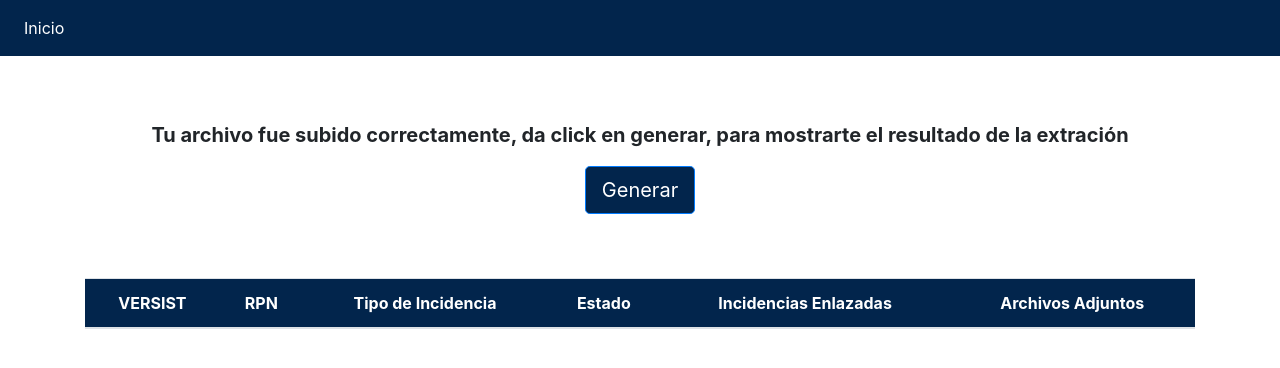
After one commit to edy98/VERSIST, a PHP site: page /html/tabla-Rpn.html in a window 1280 px wide. The commit adds this page. Shown: the top 368 px of the page. Run offline with PHP 8.4, Linux system fonts and the light colour scheme; lists and menus that the app fills with data are empty.

Commit message:
Archivos
Esros son algunos archivos que modifique

```diff
--- /dev/null
+++ b/html/tabla-Rpn.html
@@ -0,0 +1,141 @@
+<!DOCTYPE html>
+<html lang="en" dir="ltr">
+  <head>
+    <meta charset="utf-8">
+    <title>RPN Extraídos</title>
+    <link rel="stylesheet" href="../css/estilos.css">
+    <link rel="stylesheet" href="../css/bootstrap.min.css">
+  </head>
+  <body>
+    <nav class="navbar navbar-expand-lg navbar-dark" >
+      <!--
+      <a class="navbar-brand bienvenido col-5" href="#">Bienvenido</a>-->
+      <button class="navbar-toggler" type="button" data-toggle="collapse" data-target="#navbarToggle" aria-controls="#navbarToggle" aria-expanded="false" aria-label="Toggle navigation">
+        <span class="navbar-toggler-icon"></span>
+      </button>
+      <div class="collapse navbar-collapse" id="navbarToggle">
+        <ul class="navbar-nav mr-auto">
+          <li class="nav-item active">
+            <a class="nav-link" href="../index.html">Inicio
+              <span class="sr-only">(current)</span>
+            </a>
+          </li>
+        </ul>
+      </div>
+      </nav>
+
+      <div class="container" id="resultadoR">
+        <p class="top">Tu archivo fue subido correctamente, da click en generar, para mostrarte el resultado de la extración</p>
+
+        <input type="submit" class="btn btn-lg btn-primary submit-button" id="GenerarR" value="Generar" onclick="btnMostrarR();"/>
+      </div>
+
+      <div class="container" style="display:none;" id="CancelarRpn">
+        <p class="top">VERSIST por RPN cancelar que no cumplieron con los criterios correspondientes</p>
+      </div>
+
+      <div class="container" style="display:none;" id="ValidarRpn">
+        <p class="top">VERSIST por RPN a validar que cumplieron con los criterios correspondientes</p>
+      </div>
+
+      <div class="container">
+        <table class="table" id="datosR">
+          <thead>
+            <tr>
+              <th>VERSIST</th>
+              <th>RPN</th>
+              <th>Tipo de Incidencia</th>
+              <th>Estado</th>
+              <th>Incidencias Enlazadas</th>
+              <th>Archivos Adjuntos</th>
+            </tr>
+          </thead>
+            <tbody id="dateR">
+
+            </tbody>
+        </table>
+      <!--  <table class="table" id="datosR">
+          <thead>
+            <tr>
+              <th>VERSIST</th>
+              <th>RPN</th>
+              <th>Acción a Tomar</th>
+              <th>Estado</th>
+              <th>Archivos Adjuntos</th>
+              <th>BI-RPN</th>
+              <th>MP</th>
+              <th>MD</th>
+              <th>BI-DA</th>
+              <th>MU</th>
+              <th>BI-QA</th>
+
+            </tr>
+          </thead>
+            <tbody id="dateR">
+
+            </tbody>
+        </table> -->
+        <input type="submit" class="float-right btn btn-lg btn-primary submit-button" style="display:none;" id="validarR" value="Validar Resultado" onclick="validarResultadoRPN();"/>
+        <input type="submit" class="float-left btn btn-lg btn-primary submit-button" style="display:none;" id="cancelarR" value="VERSIST por RPN a Cancelar" onclick="cancelarRPN();"/>
+        <input type="submit" class="float-left ml-5 btn btn-lg btn-primary submit-button" style="display:none;" id="Rvalidar" value="VERSIST por RPN   a Validar" onclick="validarRPN();"/>
+        <input type="submit" class="float-right btn btn-lg btn-primary submit-button" style="display:none;" id="generarReporteR" value="Generar Reporte" onclick=""/>
+        <input type="submit" class="float-right btn btn-lg btn-primary submit-button" style="display:none;" id="generarListaCan" data-toggle="modal" data-target="#modalCancelarR" value="Generar Lista a Cancelar" onclick="generarListaCancelar();"/>
+        <input type="submit" class="float-right btn btn-lg btn-primary submit-button" style="display:none;" id="generarListaCon" data-toggle="modal" data-target="#modalCongelar" value="Generar Lista a Congelar" onclick="generarListaCongelar();"/>
+      </div>
+
+      <!--Modal -->
+      <div class="modal fade" id="modalCancelarR" tabindex="-1" role="dialog" aria-labelledby="modalCancelarR" aria-hidden="true">
+        <div class="modal-dialog modal-dialog-centered" role="document">
+          <div class="modal-content">
+            <div class="modal-header tabs">
+              <h5 class="modal-title text-white" id="modalCancelarR">VERSIST a Cancelar</h5>
+              <button type="button" class="close" data-dismiss="modal" aria-label="Close">
+                <span aria-hidden="true">&times;</span>
+              </button>
+            </div>
+            <div class="modal-body">
+              <div id="copiarCan">
+                <ol id="listaCan">
+
+                </ol>
+              </div>
+            </div>
+            <div class="modal-footer">
+              <!--<button type="button" class="btn btn-primary" data-dismiss="modal">Copiar al portapapeles</button>-->
+              <button id="copyClip" data-clipboard-target="#copiarCan" type="button" class="btn btn-primary">Copiar al portapapeles</button>
+            </div>
+          </div>
+        </div>
+      </div>
+
+      <!-- modal validar -->
+
+      <div class="modal fade" id="modalCongelar" tabindex="-1" role="dialog" aria-labelledby="modalCongelar" aria-hidden="true">
+        <div class="modal-dialog modal-dialog-centered" role="document">
+          <div class="modal-content">
+            <div class="modal-header tabs">
+              <h5 class="modal-title text-white" id="modalCongelar">VERSIST a Congelar</h5>
+              <button type="button" class="close" data-dismiss="modal" aria-label="Close">
+                <span aria-hidden="true">&times;</span>
+              </button>
+            </div>
+            <div class="modal-body">
+              <div id="copiarCon">
+                <ol id="listaCon">
+
+                </ol>
+              </div>
+            </div>
+            <div class="modal-footer">
+              <button  id="copyClip" type="button" data-clipboard-target="#copiarCon" class="btn btn-primary">Copiar al portapapeles</button>
+            </div>
+          </div>
+        </div>
+      </div>
+
+      <script src="../js/jquery-3.4.1.min.js"></script>
+      <script src="../js/bootstrap.min.js"></script>
+      <script src="../js/clipboard.min.js"></script>
+      <script src="../js/funcionesCRUD.js"></script>
+  </body>
+</html>
--- a/html/tabla-versist.html
+++ b/html/tabla-versist.html
@@ -2,7 +2,7 @@
 <html lang="en" dir="ltr">
   <head>
     <meta charset="utf-8">
-    <title>Versisr Extraídos</title>
+    <title>Versist Extraídos</title>
     <link rel="stylesheet" href="../css/estilos.css">
     <link rel="stylesheet" href="../css/bootstrap.min.css">
   </head>
--- a/js/funcionesCRUD.js
+++ b/js/funcionesCRUD.js
@@ -206,3 +206,38 @@ function generarListaV(){
 
   });
 }
+
+
+document.getElementById('datosR').style.display = 'none';
+
+//Función para mostrar los datos obtenidos del archivo mostrarRPN.php
+function btnMostrarR(){
+  $.ajax({
+    url: '../php/mostrarRpn.php',
+    type: "GET",
+    dataType: "jsonp",
+    jsonp: "jsoncallback",
+    crossDomain: true,
+    success:function(data){
+      $.each(data, function(key, value){
+        var tr = document.createElement('tr');
+        //Se dan los valores a las etiquetas
+        tr.innerHTML = "<td>" + value.versist_clave + "</td>"
+        + "<td>" + value.clave_rpn + "</td>"
+        + "<td>" + value.tipo_incidencia + "</td>"
+        + "<td>" + value.estatus + "</td>"
+        + "<td>" + value.incidencias + "</td>"
+        + "<td>" + value.namefile + "</td>";
+
+        //Se anexan los nodos hijos al nodo padre de la tabla
+      document.getElementById("dateR").appendChild(tr);
+      });
+    },
+    error: function(textStatus, errorMessage){
+      console.log(textStatus);
+    }
+  });
+
+  document.getElementById('validarR').style.display = 'block';
+  document.getElementById('GenerarR').disabled = true;
+}
--- a/php/sube.php
+++ b/php/sube.php
@@ -3,6 +3,7 @@ header("Content-Type: text/json");
 header("Access-Control-Allow-Origin:*");
 
 include 'insertarVersist.php';
+include 'insertarRPN.php';
 
 $nombre=$_FILES['xml']['name'];
 $guardado=$_FILES['xml']['tmp_name'];
@@ -26,7 +27,8 @@ if(!file_exists('archivos')){
 	}else{
 		if (esRPN($nombre) == true) {
 			//echo "Tu archivo es un RPN";
-			guardarArchivo($guardado, $nombre);
+			$ruta2=guardarArchivo($guardado, $nombre);
+			almacenarDatosR($ruta2);
 		}else{
 			//echo "El archivo no es ni versist ni RPN";
 			$datos['message']="error";
```
Also changed, not shown: php/ejemplo para mostrar.php (+70 -0 lines), php/insertarRPN.php (added, +131 -0 lines), php/mostrarRpn.php (added, +35 -0 lines).
